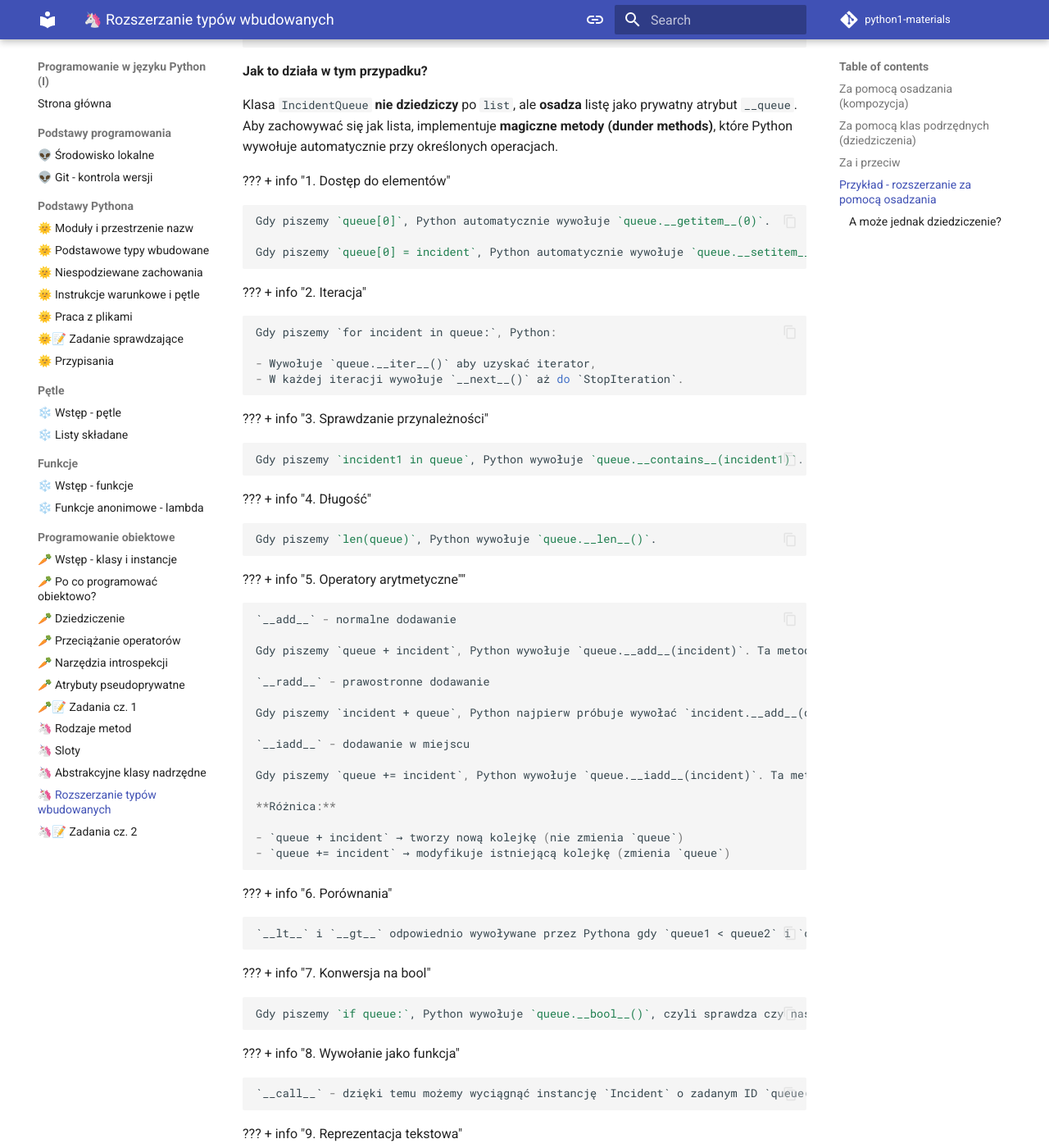
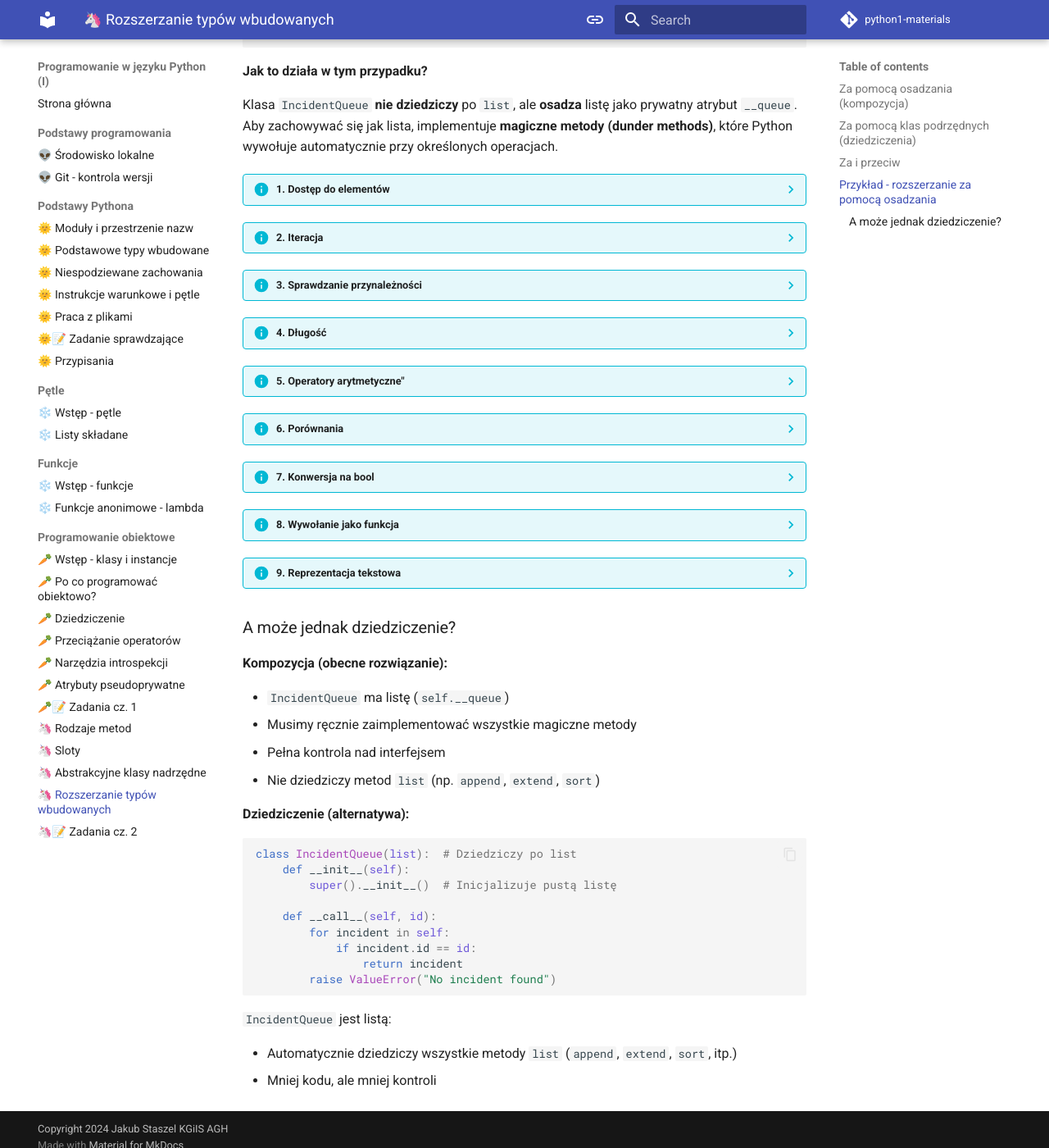
Before and after one commit to eo-agh/python1-materials, an MkDocs documentation site: the page built from docs/zaj04/wbudowane.md, in a window 1280 px wide and 1400 px high, scrolled down 1501 px. Shown: the whole window at 82% size. Built offline with MkDocs 1.6.1 and Material for MkDocs 9.7.7, drawn with Linux system fonts in a browser that asks for light colours; comment, search, counter and statistics services are not loaded.

Commit message:
Zaj05 - adjust

```diff
--- a/docs/zaj04/wbudowane.md
+++ b/docs/zaj04/wbudowane.md
@@ -65,28 +65,28 @@ class IncidentQueue:
 
 Klasa `IncidentQueue` **nie dziedziczy** po `list`, ale **osadza** listę jako prywatny atrybut `__queue`. Aby zachowywać się jak lista, implementuje **magiczne metody (dunder methods)**, które Python wywołuje automatycznie przy określonych operacjach.
 
-??? + info "1. Dostęp do elementów"
+??? - info "1. Dostęp do elementów"
 
     Gdy piszemy `queue[0]`, Python automatycznie wywołuje `queue.__getitem__(0)`.
 
     Gdy piszemy `queue[0] = incident`, Python automatycznie wywołuje `queue.__setitem__(0, incident)`.
 
-??? + info "2. Iteracja"
+??? - info "2. Iteracja"
 
     Gdy piszemy `for incident in queue:`, Python:
 
     - Wywołuje `queue.__iter__()` aby uzyskać iterator,
     - W każdej iteracji wywołuje `__next__()` aż do `StopIteration`.
 
-??? + info "3. Sprawdzanie przynależności"
+??? - info "3. Sprawdzanie przynależności"
 
     Gdy piszemy `incident1 in queue`, Python wywołuje `queue.__contains__(incident1)`.
 
-??? + info "4. Długość"
+??? - info "4. Długość"
 
     Gdy piszemy `len(queue)`, Python wywołuje `queue.__len__()`.
 
-??? + info "5. Operatory arytmetyczne""
+??? - info "5. Operatory arytmetyczne""
 
     `__add__` - normalne dodawanie
 
@@ -105,19 +105,19 @@ Klasa `IncidentQueue` **nie dziedziczy** po `list`, ale **osadza** listę jako p
     - `queue + incident` → tworzy nową kolejkę (nie zmienia `queue`)
     - `queue += incident` → modyfikuje istniejącą kolejkę (zmienia `queue`)
 
-??? + info "6. Porównania"
+??? - info "6. Porównania"
 
     `__lt__` i `__gt__` odpowiednio wywoływane przez Pythona gdy `queue1 < queue2` i `queue1 > queue2`.
 
-??? + info "7. Konwersja na bool"
+??? - info "7. Konwersja na bool"
 
     Gdy piszemy `if queue:`, Python wywołuje `queue.__bool__()`, czyli sprawdza czy nasza kolejka jest pusta.
 
-??? + info "8. Wywołanie jako funkcja"
+??? - info "8. Wywołanie jako funkcja"
 
     `__call__` - dzięki temu możemy wyciągnąć instancję `Incident` o zadanym ID `queue(1)` zamiast implementować specjalnie chociażby `queue.find_by_id(1)`.
 
-??? + info "9. Reprezentacja tekstowa"
+??? - info "9. Reprezentacja tekstowa"
 
     `__str__` i `__repr__`
 
```
